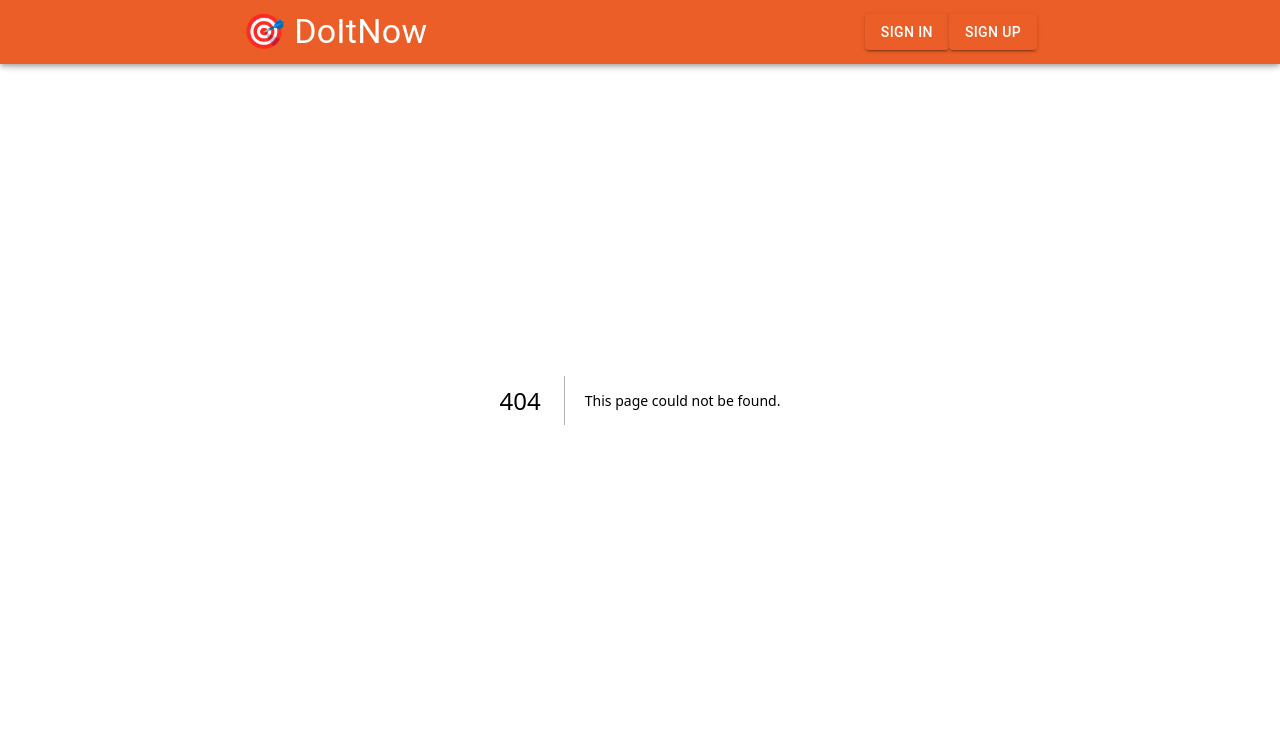
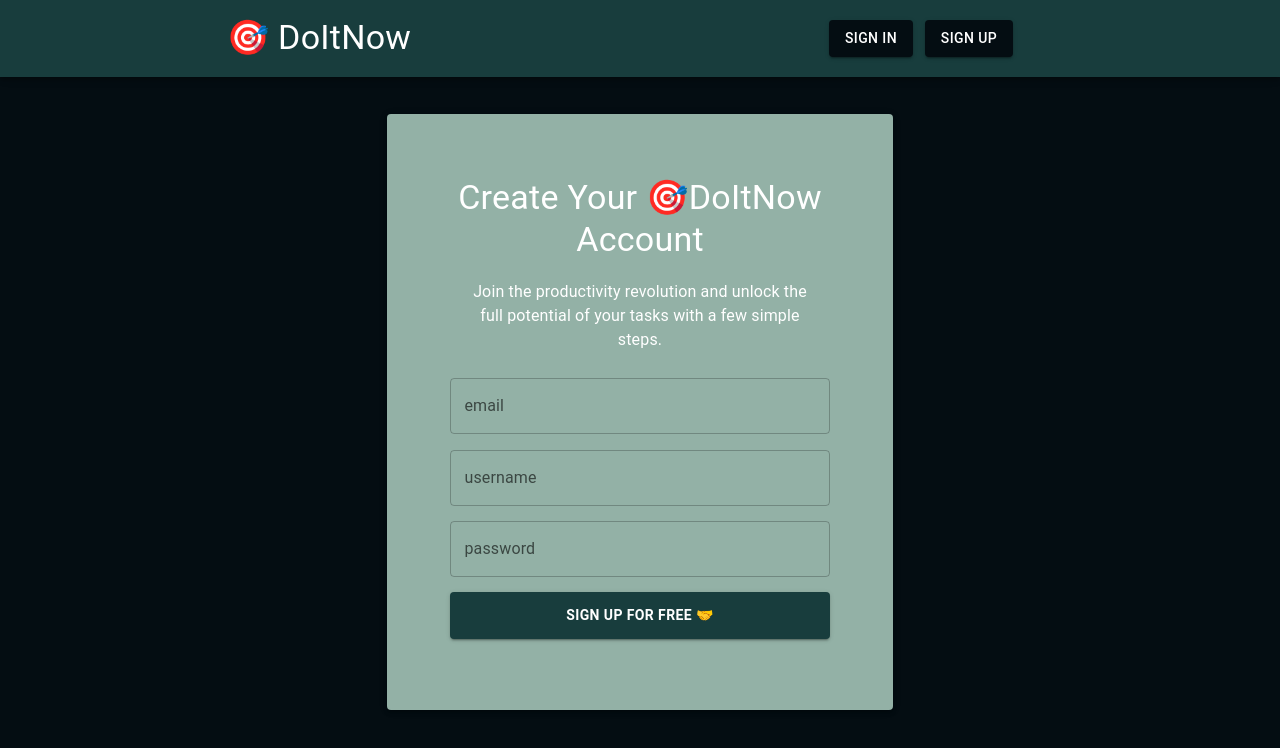
Before and after one commit to dineshnikhil/doitnow, a Next.js app: page /signup in a window 1280 px wide. Before the commit this address had no page. Shown: the top 748 px of the page. Built offline with nearby package versions, Linux system fonts and the light colour scheme.

Commit message:
added the sign up page.

```diff
--- a/src/components/Nav.tsx
+++ b/src/components/Nav.tsx
@@ -1,16 +1,37 @@
 import { AppBar, Button, Toolbar, Typography } from '@mui/material';
 import Link from 'next/link';
 
+const NavLink = ({ linkName }: { linkName: string }) => {
+	return (
+		<Button
+			variant="contained"
+			style={{
+				backgroundColor: '#040d12',
+			}}
+		>
+			{linkName}
+		</Button>
+	);
+};
+
 export default function Nav() {
 	return (
-		<AppBar>
+		<AppBar
+			style={{
+				padding: '.5% 2%',
+			}}
+		>
 			<Toolbar
 				style={{
 					display: 'flex',
 					justifyContent: 'space-around',
 				}}
 			>
-				<div>
+				<div
+					style={{
+						width: '20%',
+					}}
+				>
 					<Link
 						href="/"
 						style={{
@@ -21,11 +42,22 @@ export default function Nav() {
 						<Typography variant="h4">🎯 DoItNow</Typography>
 					</Link>
 				</div>
-				<div>
-					<Link href="/signin">
-						<Button variant="contained">sign in</Button>
+				<div
+					style={{
+						width: '20%',
+					}}
+				>
+					<Link
+						href="/signin"
+						style={{
+							margin: '0 5%',
+						}}
+					>
+						<NavLink linkName="sign in" />
 					</Link>
-					<Button variant="contained">sign up</Button>
+					<Link href="/signup">
+						<NavLink linkName="sign up" />
+					</Link>
 				</div>
 			</Toolbar>
 		</AppBar>
--- /dev/null
+++ b/src/components/SignUpForm.tsx
@@ -0,0 +1,56 @@
+import { Paper, Typography } from '@mui/material';
+import FormInput from './ui/inputfeilds/FormInput';
+import FormButton from './ui/buttons/FormButton';
+
+import React from 'react';
+
+type signupFormProps = {
+	email: React.RefObject<HTMLInputElement>;
+	username: React.RefObject<HTMLInputElement>;
+	password: React.RefObject<HTMLInputElement>;
+	onSignupHandler: (event: React.FormEvent) => void;
+};
+
+export default function SignUpForm({
+	email,
+	username,
+	password,
+	onSignupHandler,
+}: signupFormProps) {
+	return (
+		<Paper
+			elevation={3}
+			style={{
+				margin: '9% auto',
+				width: '30%',
+				padding: '5%',
+			}}
+		>
+			<div
+				style={{
+					textAlign: 'center',
+				}}
+			>
+				<Typography variant="h4">Create Your 🎯DoItNow Account</Typography>
+				<Typography
+					variant="body1"
+					style={{
+						margin: '5%',
+					}}
+				>
+					Join the productivity revolution and unlock the full potential of your
+					tasks with a few simple steps.
+				</Typography>
+			</div>
+			<form>
+				<FormInput label="email" type="text" inputRef={email} />
+				<FormInput label="username" type="text" inputRef={username} />
+				<FormInput label="password" type="password" inputRef={password} />
+				<FormButton
+					msg="Sign Up for Free 🤝"
+					onSigninHandler={onSignupHandler}
+				/>
+			</form>
+		</Paper>
+	);
+}
--- a/src/pages/_app.tsx
+++ b/src/pages/_app.tsx
@@ -7,14 +7,14 @@ import { ThemeProvider } from '@mui/material';
 const theme = createTheme({
 	palette: {
 		primary: {
-			main: '#EB5E28',
+			main: '#183D3D',
 		},
 		secondary: {
-			main: '#FF6969',
+			main: '#5C8374',
 		},
 		background: {
 			default: '#252422',
-			paper: '#32312E',
+			paper: '#93B1A6',
 		},
 		text: {
 			primary: '#ffffff',
--- /dev/null
+++ b/src/pages/signup.tsx
@@ -0,0 +1,22 @@
+import SignUpForm from '@/components/SignUpForm';
+import { useRef } from 'react';
+
+export default function SignIn() {
+	const username = useRef<HTMLInputElement>(null);
+	const password = useRef<HTMLInputElement>(null);
+	const email = useRef<HTMLInputElement>(null);
+
+	function signupHandler(event: React.FormEvent) {
+		event.preventDefault();
+		console.log(username.current?.value);
+	}
+
+	return (
+		<SignUpForm
+			email={email}
+			username={username}
+			password={password}
+			onSignupHandler={signupHandler}
+		/>
+	);
+}
--- a/src/styles/globals.css
+++ b/src/styles/globals.css
@@ -1,3 +1,3 @@
 body {
-	background-color: #252422;
+	background-color: #040d12;
 }
```
